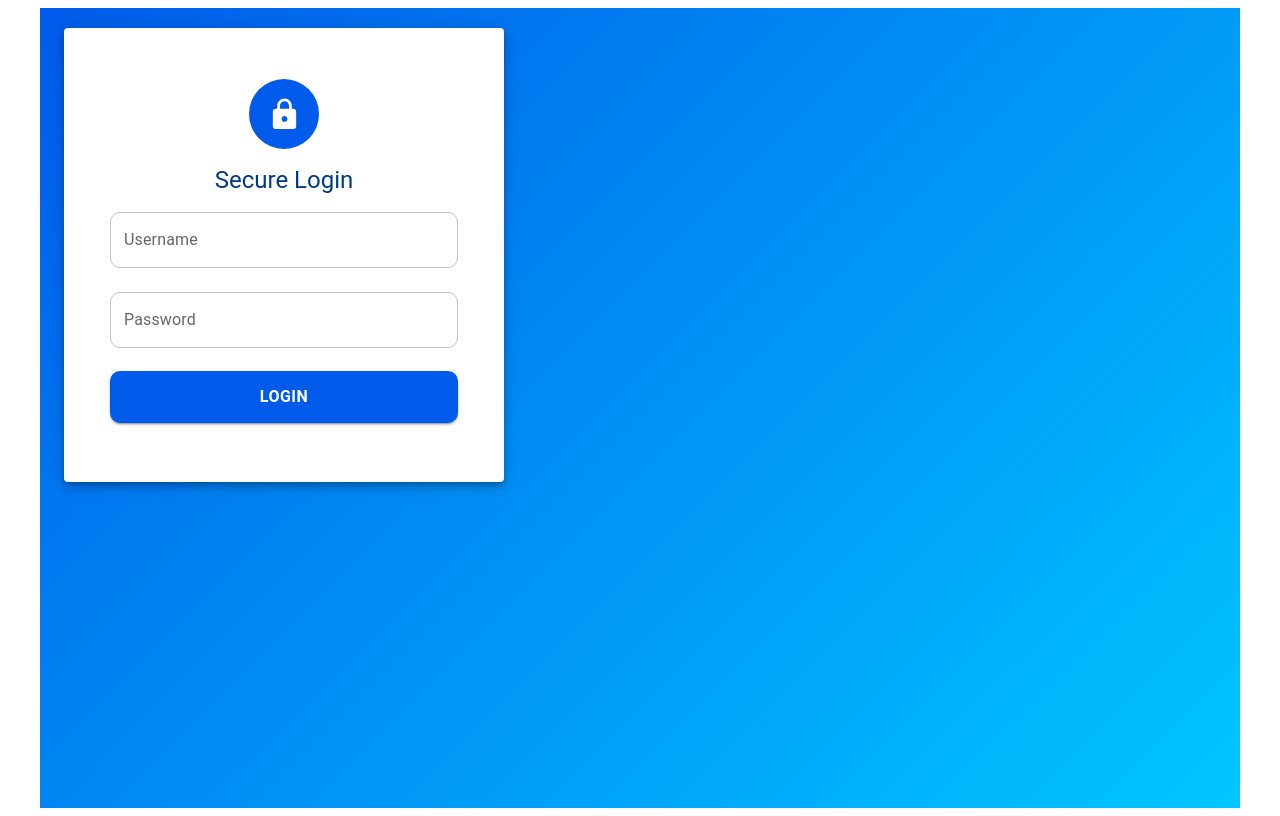
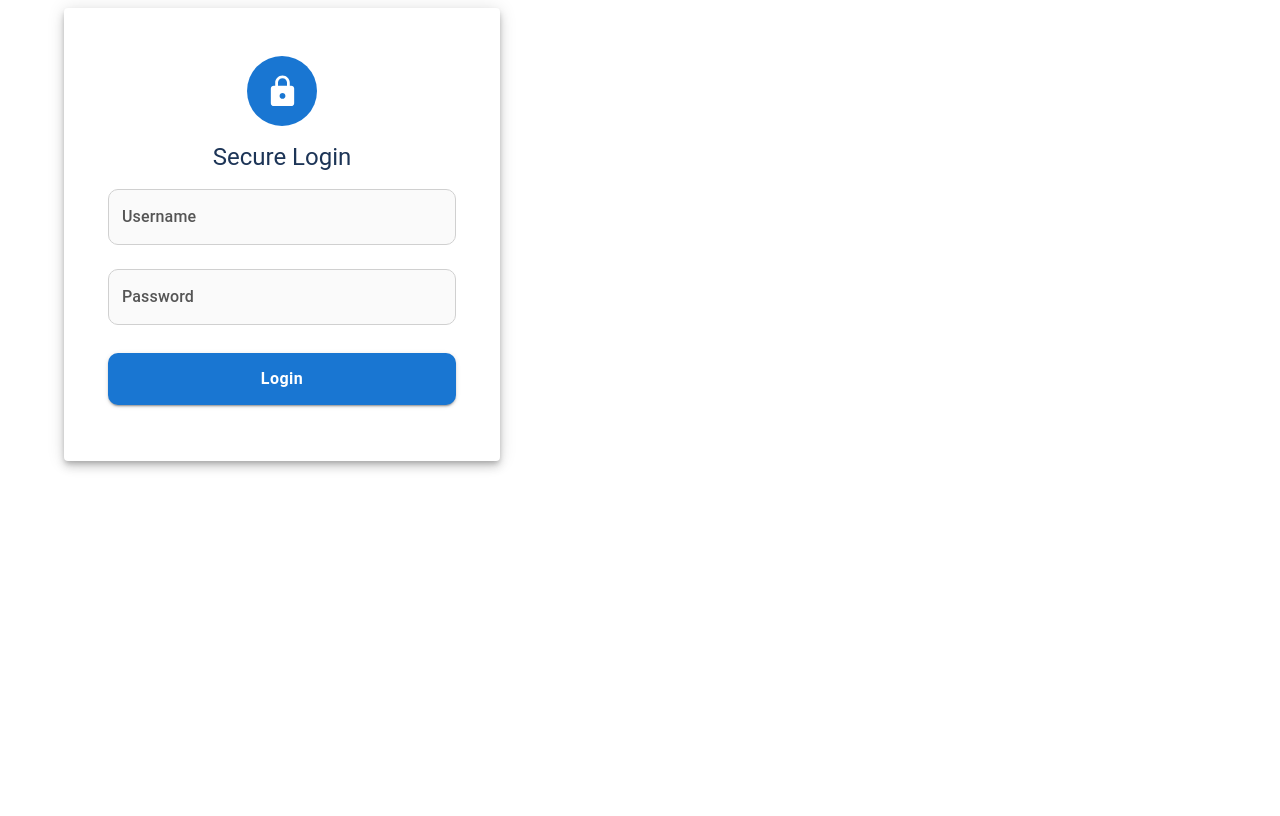
Before and after one commit to 2200032547-Giridhar/banking-ui, a React (Vite) app: page /login in a window 1280 px wide. Built offline with nearby package versions, Linux system fonts and the light colour scheme.

Commit message:
Update login.css

```diff
--- a/src/styles/login.css
+++ b/src/styles/login.css
@@ -1,48 +1,78 @@
-/* FULL SCREEN CENTER */
 .login-container {
   min-height: 100vh;
+  padding: 0;
+  margin: 0;
+}
+
+.login-wrapper {
   display: flex;
   justify-content: center;
-  align-items: center;
-  background: linear-gradient(135deg, #005bea, #00c6ff);
-  padding: 20px;
+  align-items: flex-start;
+  width: 100%;
+  height: 100%;
+
+  padding-top: 80px;
 }
 
-/* CARD */
+
 .login-card {
   width: 380px;
-  padding: 35px 30px;
-  border-radius: 18px;
+  padding: 32px 28px;
+  border-radius: 16px;
   background: #ffffff;
-  box-shadow: 0 10px 30px rgba(0,0,0,0.2);
+  box-shadow: 0 6px 25px rgba(0,0,0,0.12);
+  transition: 0.2s ease-in-out;
 }
 
-/* ICON */
+.login-card:hover {
+  transform: translateY(-3px);
+  box-shadow: 0 10px 35px rgba(0,0,0,0.18);
+}
+
 .login-avatar {
-  background-color: #005bea !important;
+  background-color: #1976d2 !important;
   width: 70px !important;
   height: 70px !important;
   margin: 0 auto 15px auto;
 }
 
-/* TITLE */
 .login-title {
   font-weight: 700;
+  color: #1d3557;
   margin-bottom: 20px;
-  color: #003b88;
+  text-align: center;
 }
 
-/* INPUTS */
-.login-input .MuiInputBase-root {
+.login-input .MuiOutlinedInput-root {
+  background: #fafafa;
   border-radius: 10px !important;
 }
 
-/* BUTTON */
+.login-input .MuiOutlinedInput-notchedOutline {
+  border-color: #d0d0d0 !important;
+}
+
+.login-input .MuiOutlinedInput-root:hover .MuiOutlinedInput-notchedOutline {
+  border-color: #1976d2 !important;
+}
+
+.login-input label {
+  color: #555 !important;
+  font-weight: 500;
+}
+
 .login-btn {
-  background-color: #005bea !important;
+  margin-top: 20px !important;
   padding: 12px !important;
+  background-color: #1976d2 !important;
+  color: white !important;
   border-radius: 10px !important;
   font-size: 16px !important;
-  font-weight: bold !important;
-  margin-top: 15px !important;
+  font-weight: 600 !important;
+  text-transform: none !important;
+  transition: 0.2s ease-in-out;
 }
+
+.login-btn:hover {
+  background-color: #0e63b6 !important;
+}
```
